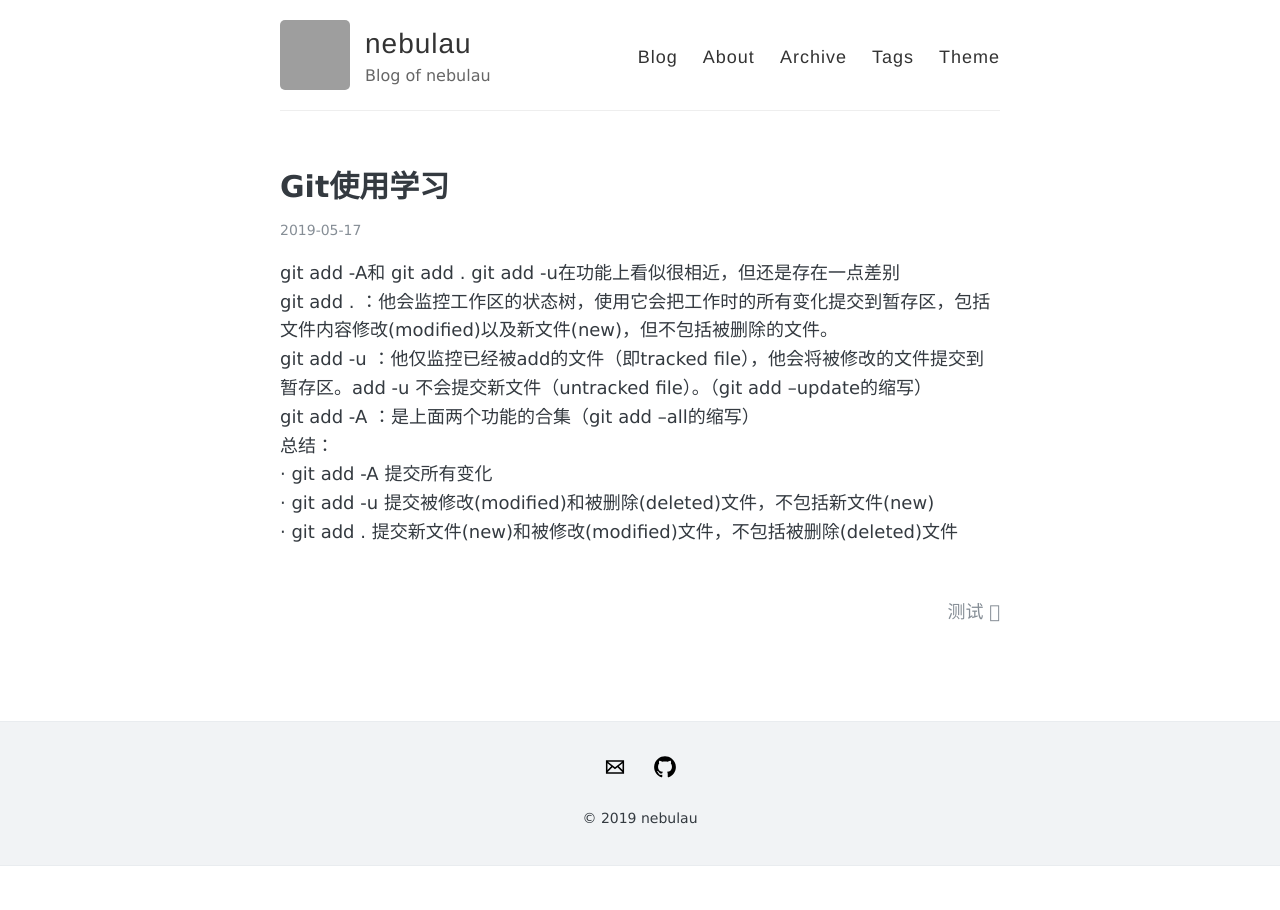
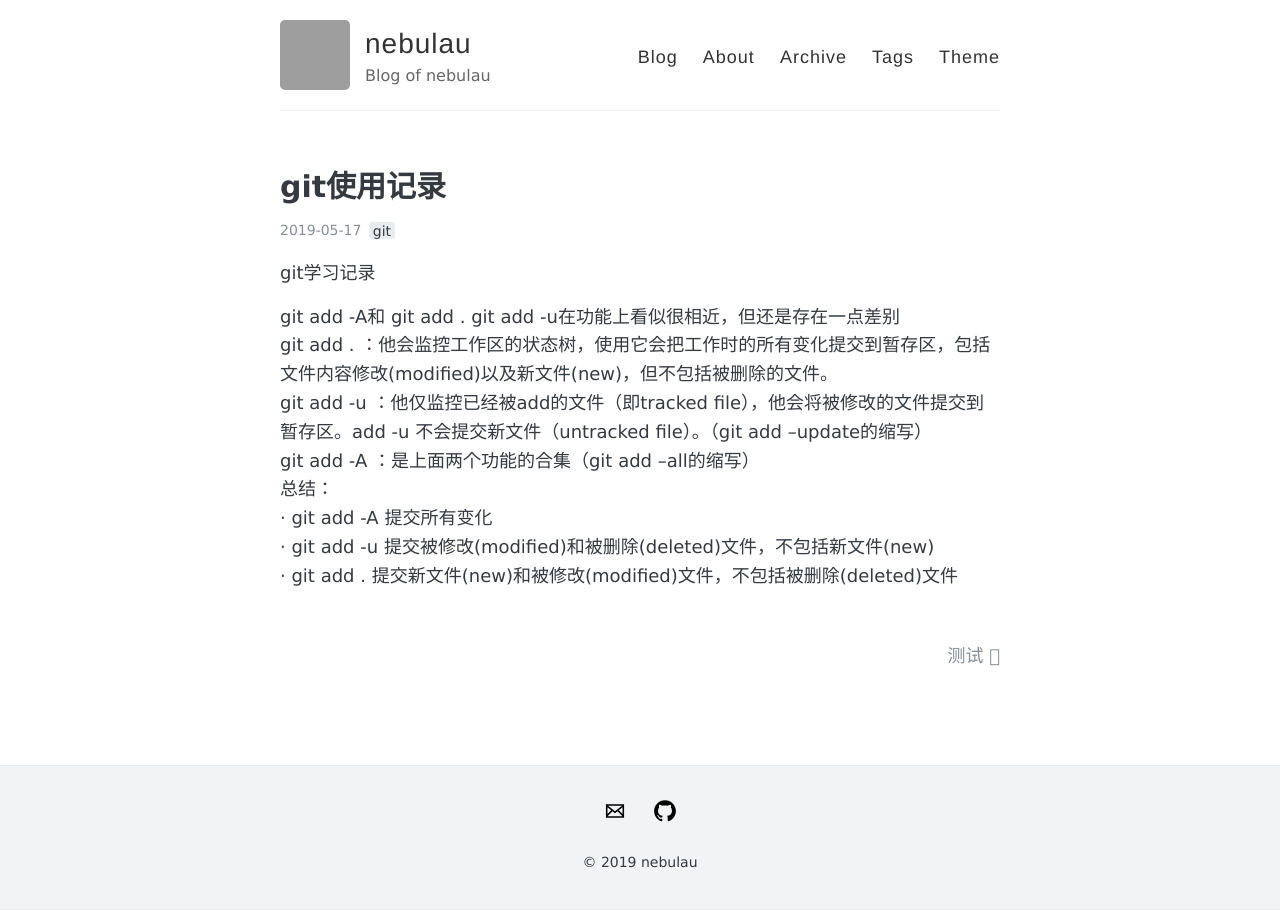
Before and after one commit to nebulau/nebulau.github.io, a Jekyll site: the page built from _posts/2019-5-17-git使用学习.md, in a window 1280 px wide. Built offline with Jekyll 4.4.1, drawn with Linux system fonts in a browser that asks for light colours; our own code applies the rules of GitHub Pages for plain Markdown files; grey boxes are pictures that could not be loaded.

Commit message:
submit@2019-05-17 20:47:27

```diff
--- a/_posts/2019-5-17-git使用学习.md
+++ b/_posts/2019-5-17-git使用学习.md
@@ -1,3 +1,12 @@
+---
+layout: post
+title: git使用记录
+tags:
+  - git
+---
+
+git学习记录
+
 git add -A和 git add .   git add -u在功能上看似很相近，但还是存在一点差别
 git add . ：他会监控工作区的状态树，使用它会把工作时的所有变化提交到暂存区，包括文件内容修改(modified)以及新文件(new)，但不包括被删除的文件。
 git add -u ：他仅监控已经被add的文件（即tracked file），他会将被修改的文件提交到暂存区。add -u 不会提交新文件（untracked file）。（git add --update的缩写）
```
